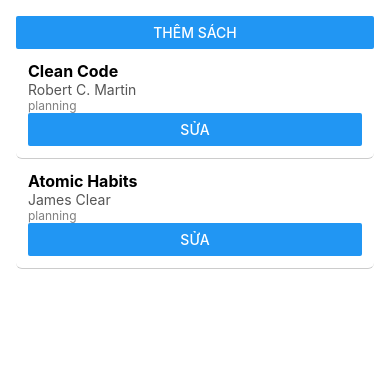
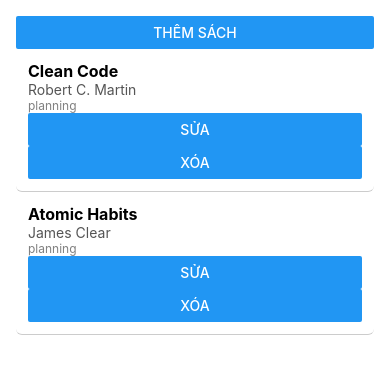
Before and after one commit to NguyenXuanThi/CuoiKyThucHanhMobile, a React Native app: screen / in a window 390 px wide. Shown: the top 374 px of the page. Built offline with nearby package versions, Linux system fonts and the light colour scheme.

Commit message:
feat(Q7): delete book with confirm

```diff
--- a/BooksList.tsx
+++ b/BooksList.tsx
@@ -1,8 +1,8 @@
 import React, { useEffect, useState } from 'react';
-import { View, Text, FlatList, StyleSheet, Button, TouchableOpacity } from 'react-native';
+import { View, Text, FlatList, StyleSheet, Button, TouchableOpacity, Alert } from 'react-native';
 import { db, seedBooks, Book, BookStatus } from './db';
 import AddBookModal from './AddBookModal';
-import EditBookModal from './EditBookModal'; // Import modal chỉnh sửa
+import EditBookModal from './EditBookModal'; // Modal chỉnh sửa
 
 // Các trạng thái sách có thể có
 const statusCycle: BookStatus[] = ['planning', 'reading', 'done'];
@@ -48,6 +48,29 @@
     setBooks(updatedBooks); // Cập nhật lại state books
   };
 
+  // Hàm xử lý xóa sách với xác nhận
+  const handleDelete = (book: Book) => {
+    Alert.alert(
+      "Xác nhận xóa sách",
+      `Bạn có chắc chắn muốn xóa sách "${book.title}"?`,
+      [
+        {
+          text: "Hủy",
+          style: "cancel"
+        },
+        {
+          text: "Xóa",
+          onPress: async () => {
+            await db.delete(book.id); // Xóa sách khỏi DB
+            const updatedBooks = await db.all(); // Lấy lại danh sách sách sau khi xóa
+            setBooks(updatedBooks); // Cập nhật lại danh sách sách
+          },
+          style: "destructive"
+        }
+      ]
+    );
+  };
+
   // Hàm render từng item sách trong FlatList
   const renderItem = ({ item }: { item: Book }) => {
     let bgColor = '#fff'; // Màu nền mặc định
@@ -64,6 +87,7 @@
         <Text style={styles.author}>{item.author || 'Unknown'}</Text>
         <Text style={styles.status}>{item.status}</Text>
         <Button title="Sửa" onPress={() => handleEdit(item)} />
+        <Button title="Xóa" onPress={() => handleDelete(item)} />
       </TouchableOpacity>
     );
   };
```
